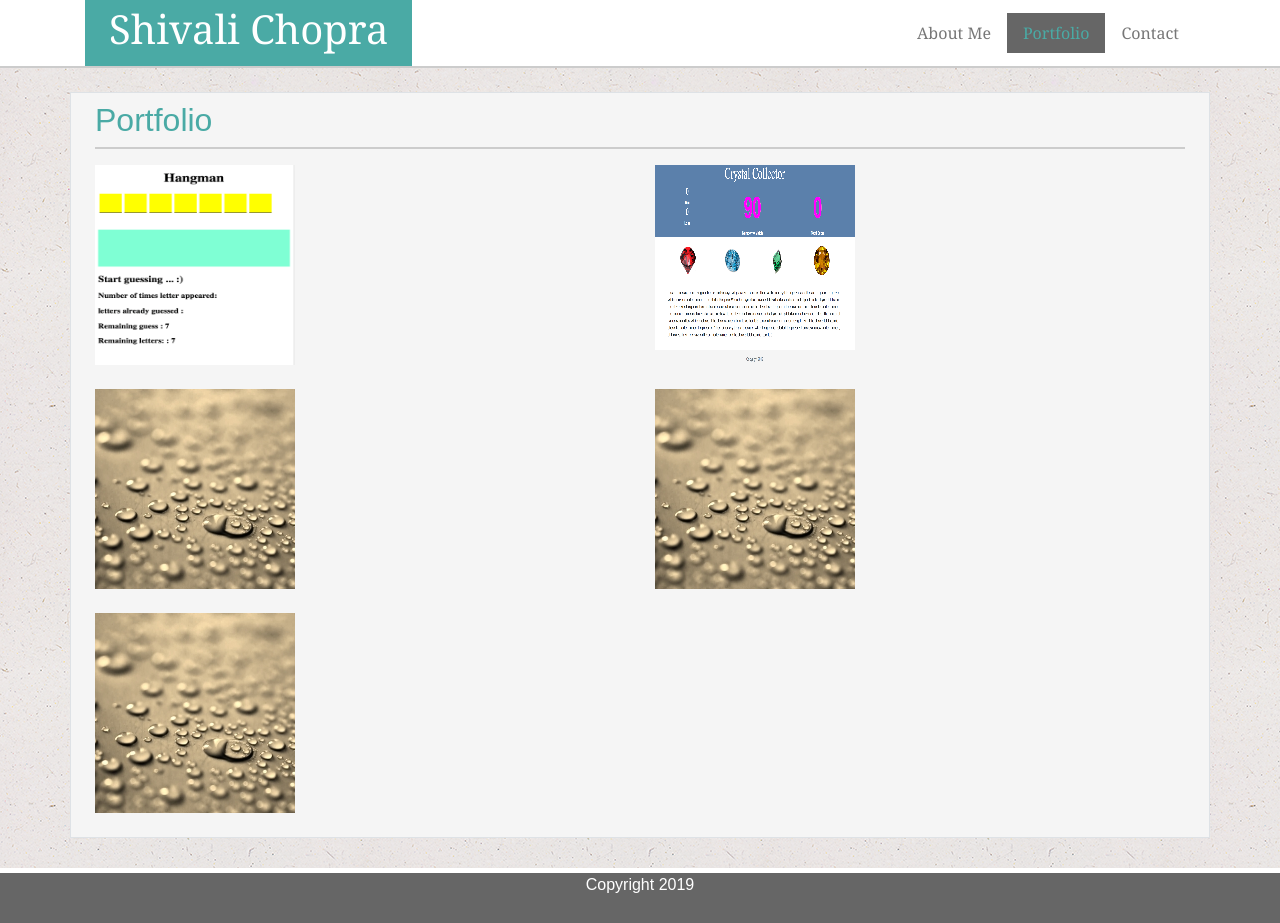
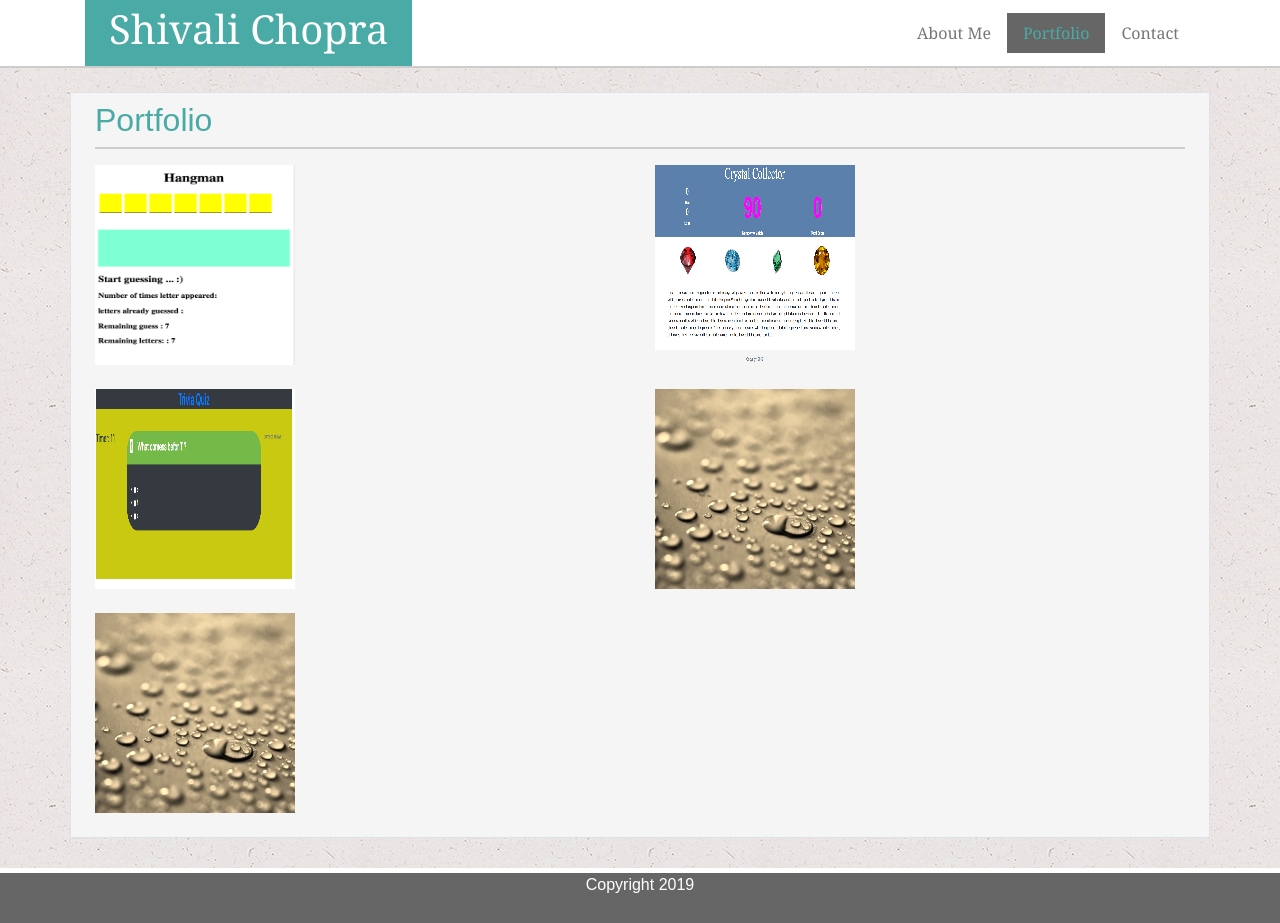
Before and after one commit to sbc1133/Bootstrap-Portfolio, a plain HTML site: page portfolio.html in a window 1280 px wide. Drawn offline with nearby package versions, Linux system fonts and the light colour scheme.

Commit message:
added trivia to portfolio

```diff
--- a/portfolio.html
+++ b/portfolio.html
@@ -46,7 +46,7 @@
             </div>
 
             <div class="row">
-              <div class="col-sm-6"><img src="./assets/images/placeimg_200_200_sepia_nature.jpg" class="img-fluid mb-4" alt=""><img></div>
+              <div class="col-sm-6"><a href="https://sbc1133.github.io/TriviaGame/."><img src="./assets/images/trivia.png" class="img-fluid mb-4" alt=""><img></a></div>
               <div class="col-sm-6"><img src="./assets/images/placeimg_200_200_sepia_nature.jpg" class="img-fluid mb-4" alt=""></div>
             </div>
 
```
Also changed, not shown: assets/images/trivia.png (added).
